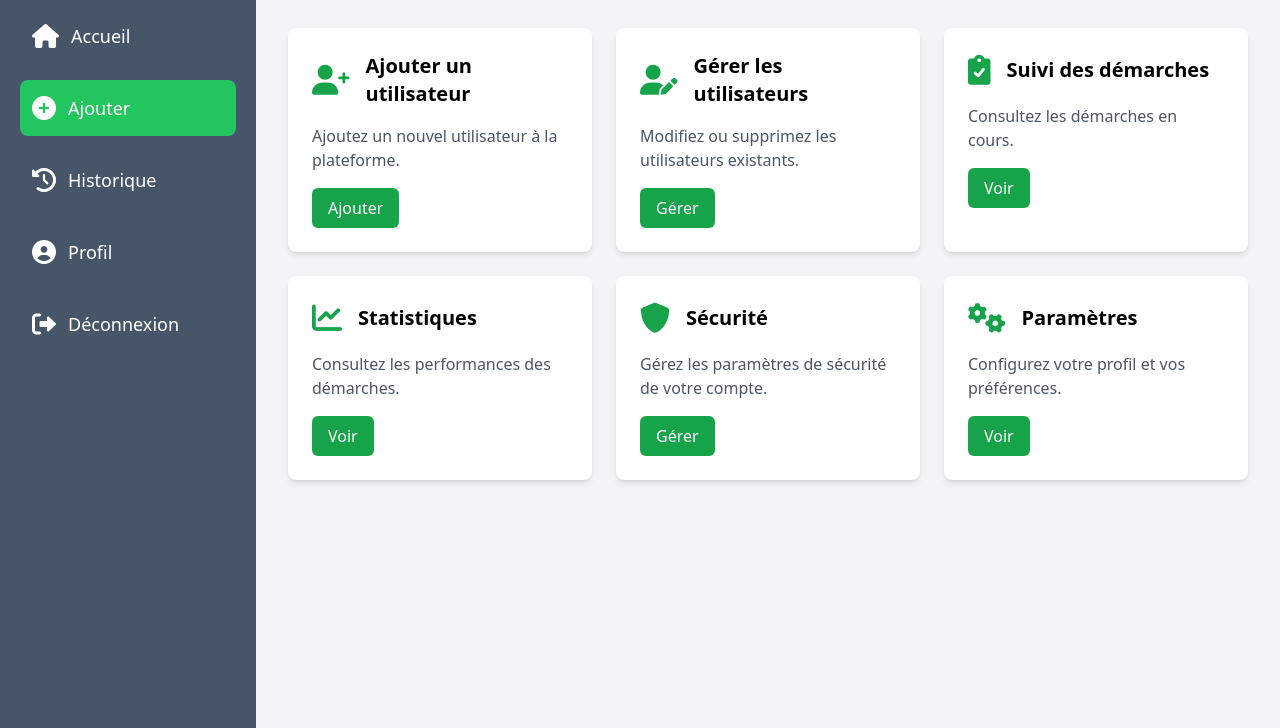
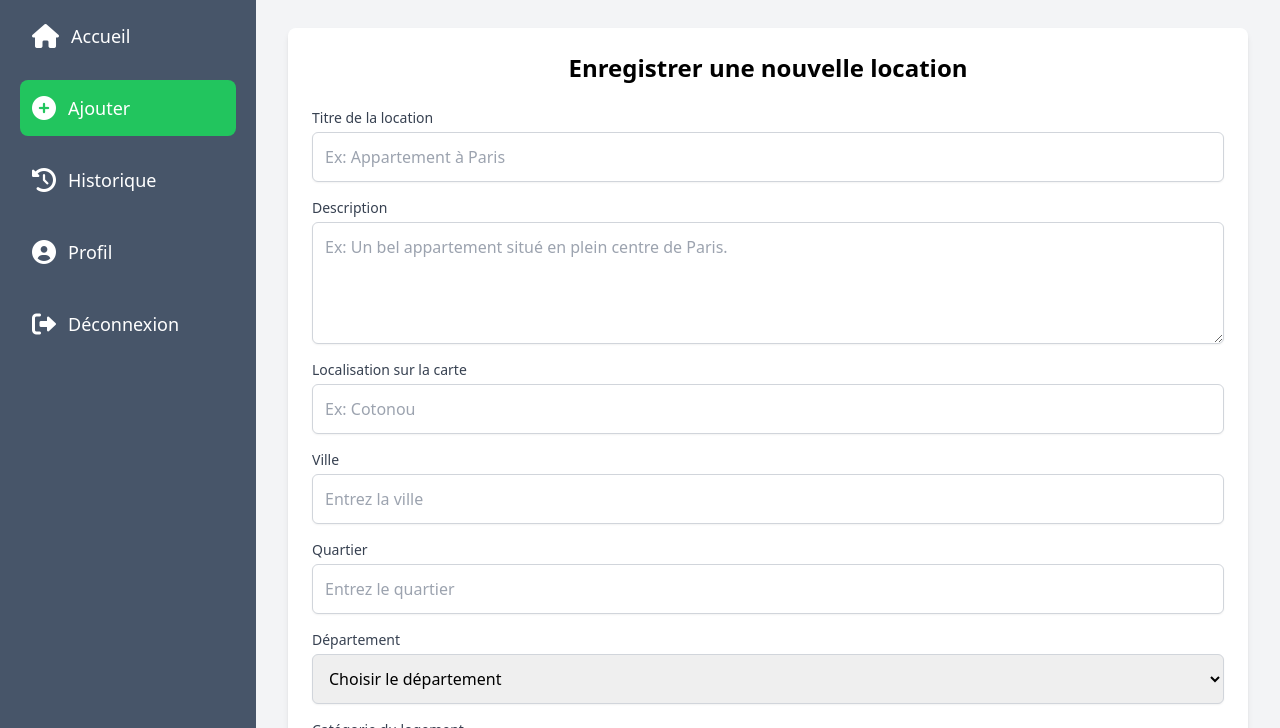
Before and after one commit to rayague/locagram-demarcheurs, a plain HTML site: page dashboard/add.html in a window 1280 px wide. Shown: the part 72-800 px from the top of the page. Drawn offline with nearby package versions, Linux system fonts and the light colour scheme.

Commit message:
correction

```diff
--- a/dashboard/add.html
+++ b/dashboard/add.html
@@ -72,115 +72,205 @@
           </h1>
         </div>
 
-        <!-- Action Cards -->
-        <div class="grid grid-cols-1 md:grid-cols-2 lg:grid-cols-3 gap-6">
-          <!-- Card 1: Ajouter un utilisateur -->
-          <div
-            class="bg-white p-6 rounded-lg shadow-md hover:shadow-lg transition"
-          >
-            <div class="flex items-center mb-4">
-              <i class="fas fa-user-plus text-3xl text-green-600 mr-4"></i>
-              <h3 class="text-xl font-semibold">Ajouter un utilisateur</h3>
+        <div
+          class="bg-white p-6 rounded-lg shadow-md hover:shadow-lg transition"
+        >
+          <h3 class="text-2xl font-semibold mb-6 text-center">
+            Enregistrer une nouvelle location
+          </h3>
+
+          <form action="#" method="POST">
+            <!-- Champ pour le titre de la location -->
+            <div class="mb-4">
+              <label for="title" class="block text-sm font-medium text-gray-700"
+                >Titre de la location</label
+              >
+              <input
+                type="text"
+                id="title"
+                name="title"
+                class="mt-1 block w-full p-3 border border-gray-300 rounded-md shadow-sm focus:outline-none focus:ring-2 focus:ring-green-600 focus:border-transparent"
+                placeholder="Ex: Appartement à Paris"
+                required
+              />
             </div>
-            <p class="text-gray-600">
-              Ajoutez un nouvel utilisateur à la plateforme.
-            </p>
-            <button
-              class="mt-4 bg-green-600 text-white px-4 py-2 rounded-md hover:bg-green-700 transition"
-            >
-              Ajouter
-            </button>
-          </div>
 
-          <!-- Card 2: Gestion des utilisateurs -->
-          <div
-            class="bg-white p-6 rounded-lg shadow-md hover:shadow-lg transition"
-          >
-            <div class="flex items-center mb-4">
-              <i class="fas fa-user-edit text-3xl text-green-600 mr-4"></i>
-              <h3 class="text-xl font-semibold">Gérer les utilisateurs</h3>
+            <!-- Champ pour la description de la location -->
+            <div class="mb-4">
+              <label
+                for="description"
+                class="block text-sm font-medium text-gray-700"
+                >Description</label
+              >
+              <textarea
+                id="description"
+                name="description"
+                class="mt-1 block w-full p-3 border border-gray-300 rounded-md shadow-sm focus:outline-none focus:ring-2 focus:ring-green-600 focus:border-transparent"
+                placeholder="Ex: Un bel appartement situé en plein centre de Paris."
+                rows="4"
+                required
+              ></textarea>
             </div>
-            <p class="text-gray-600">
-              Modifiez ou supprimez les utilisateurs existants.
-            </p>
-            <button
-              class="mt-4 bg-green-600 text-white px-4 py-2 rounded-md hover:bg-green-700 transition"
-            >
-              Gérer
-            </button>
-          </div>
 
-          <!-- Card 3: Suivi des démarches -->
-          <div
-            class="bg-white p-6 rounded-lg shadow-md hover:shadow-lg transition"
-          >
-            <div class="flex items-center mb-4">
-              <i
-                class="fas fa-clipboard-check text-3xl text-green-600 mr-4"
-              ></i>
-              <h3 class="text-xl font-semibold">Suivi des démarches</h3>
+            <!-- Champ pour la localisation sur la carte -->
+            <div class="mb-4">
+              <label
+                for="location"
+                class="block text-sm font-medium text-gray-700"
+                >Localisation sur la carte</label
+              >
+              <input
+                type="text"
+                id="location"
+                name="location"
+                class="mt-1 block w-full p-3 border border-gray-300 rounded-md shadow-sm focus:outline-none focus:ring-2 focus:ring-green-600 focus:border-transparent"
+                placeholder="Ex: Cotonou"
+                required
+                readonly
+              />
             </div>
-            <p class="text-gray-600">Consultez les démarches en cours.</p>
-            <button
-              class="mt-4 bg-green-600 text-white px-4 py-2 rounded-md hover:bg-green-700 transition"
-            >
-              Voir
-            </button>
-          </div>
 
-          <!-- Card 4: Statistiques -->
-          <div
-            class="bg-white p-6 rounded-lg shadow-md hover:shadow-lg transition"
-          >
-            <div class="flex items-center mb-4">
-              <i class="fas fa-chart-line text-3xl text-green-600 mr-4"></i>
-              <h3 class="text-xl font-semibold">Statistiques</h3>
+            <!-- Champ pour la ville -->
+            <div class="mb-4">
+              <label for="city" class="block text-sm font-medium text-gray-700"
+                >Ville</label
+              >
+              <input
+                type="text"
+                id="city"
+                name="city"
+                class="mt-1 block w-full p-3 border border-gray-300 rounded-md shadow-sm focus:outline-none focus:ring-2 focus:ring-green-600 focus:border-transparent"
+                placeholder="Entrez la ville"
+                required
+              />
             </div>
-            <p class="text-gray-600">
-              Consultez les performances des démarches.
-            </p>
-            <button
-              class="mt-4 bg-green-600 text-white px-4 py-2 rounded-md hover:bg-green-700 transition"
-            >
-              Voir
-            </button>
-          </div>
 
-          <!-- Card 5: Sécurité -->
-          <div
-            class="bg-white p-6 rounded-lg shadow-md hover:shadow-lg transition"
-          >
-            <div class="flex items-center mb-4">
-              <i class="fas fa-shield-alt text-3xl text-green-600 mr-4"></i>
-              <h3 class="text-xl font-semibold">Sécurité</h3>
+            <!-- Champ pour le quartier -->
+            <div class="mb-4">
+              <label
+                for="neighborhood"
+                class="block text-sm font-medium text-gray-700"
+                >Quartier</label
+              >
+              <input
+                type="text"
+                id="neighborhood"
+                name="neighborhood"
+                class="mt-1 block w-full p-3 border border-gray-300 rounded-md shadow-sm focus:outline-none focus:ring-2 focus:ring-green-600 focus:border-transparent"
+                placeholder="Entrez le quartier"
+                required
+              />
             </div>
-            <p class="text-gray-600">
-              Gérez les paramètres de sécurité de votre compte.
-            </p>
-            <button
-              class="mt-4 bg-green-600 text-white px-4 py-2 rounded-md hover:bg-green-700 transition"
-            >
-              Gérer
-            </button>
-          </div>
 
-          <!-- Card 6: Paramètres -->
-          <div
-            class="bg-white p-6 rounded-lg shadow-md hover:shadow-lg transition"
-          >
-            <div class="flex items-center mb-4">
-              <i class="fas fa-cogs text-3xl text-green-600 mr-4"></i>
-              <h3 class="text-xl font-semibold">Paramètres</h3>
+            <!-- Champ pour le département -->
+            <div class="mb-4">
+              <label
+                for="department"
+                class="block text-sm font-medium text-gray-700"
+                >Département</label
+              >
+              <select
+                id="department"
+                name="department"
+                class="mt-1 block w-full p-3 border border-gray-300 rounded-md shadow-sm focus:outline-none focus:ring-2 focus:ring-green-600 focus:border-transparent"
+                required
+              >
+                <option value="" disabled selected>
+                  Choisir le département
+                </option>
+                <option value="oueme">Ouémé</option>
+                <option value="atlantic">Atlantique</option>
+                <option value="donga">Donga</option>
+                <option value="collines">Collines</option>
+                <option value="borgou">Borgou</option>
+              </select>
             </div>
-            <p class="text-gray-600">
-              Configurez votre profil et vos préférences.
-            </p>
-            <button
-              class="mt-4 bg-green-600 text-white px-4 py-2 rounded-md hover:bg-green-700 transition"
-            >
-              Voir
-            </button>
-          </div>
+
+            <!-- Sélectionner la catégorie du logement -->
+            <div class="mb-4">
+              <label
+                for="category"
+                class="block text-sm font-medium text-gray-700"
+                >Catégorie du logement</label
+              >
+              <select
+                id="category"
+                name="category"
+                class="mt-1 block w-full p-3 border border-gray-300 rounded-md shadow-sm focus:outline-none focus:ring-2 focus:ring-green-600 focus:border-transparent"
+                required
+              >
+                <option value="">Sélectionner une catégorie</option>
+                <option value="appartement">Appartement</option>
+                <option value="maison">Maison</option>
+                <option value="studio">Studio</option>
+                <option value="chambre">Chambre</option>
+                <option value="villa">Villa</option>
+              </select>
+            </div>
+
+            <!-- Champ pour le prix de la location -->
+            <div class="mb-4">
+              <label for="price" class="block text-sm font-medium text-gray-700"
+                >Prix</label
+              >
+              <input
+                type="number"
+                id="price"
+                name="price"
+                class="mt-1 block w-full p-3 border border-gray-300 rounded-md shadow-sm focus:outline-none focus:ring-2 focus:ring-green-600 focus:border-transparent"
+                placeholder="Ex: 120"
+                required
+              />
+            </div>
+
+            <!-- Champ pour la disponibilité -->
+            <div class="mb-4">
+              <label
+                for="availability"
+                class="block text-sm font-medium text-gray-700"
+                >Disponibilité</label
+              >
+              <select
+                id="availability"
+                name="availability"
+                class="mt-1 block w-full p-3 border border-gray-300 rounded-md shadow-sm focus:outline-none focus:ring-2 focus:ring-green-600 focus:border-transparent"
+                required
+              >
+                <option value="" disabled selected>
+                  Choisir la disponibilité
+                </option>
+                <option value="disponible">Disponible</option>
+                <option value="indisponible">Indisponible</option>
+              </select>
+            </div>
+
+            <!-- Champ pour l'upload des photos de la location -->
+            <div class="mb-6">
+              <label
+                for="photos"
+                class="block text-sm font-medium text-gray-700"
+                >Photos de la location</label
+              >
+              <input
+                type="file"
+                id="photos"
+                name="photos[]"
+                accept="image/*"
+                multiple
+                class="mt-1 block w-full p-3 border border-gray-300 rounded-md shadow-sm focus:outline-none focus:ring-2 focus:ring-green-600 focus:border-transparent"
+              />
+            </div>
+
+            <!-- Bouton de soumission -->
+            <div class="flex justify-center">
+              <button
+                type="submit"
+                class="bg-green-600 text-white px-6 py-3 rounded-md hover:bg-green-700 transition"
+              >
+                Enregistrer la location
+              </button>
+            </div>
+          </form>
         </div>
       </div>
     </div>
@@ -204,5 +294,6 @@
         sidebar.classList.toggle("hidden");
       });
     </script>
+    <script src="https://unpkg.com/leaflet@1.7.1/dist/leaflet.js"></script>
   </body>
 </html>
```
